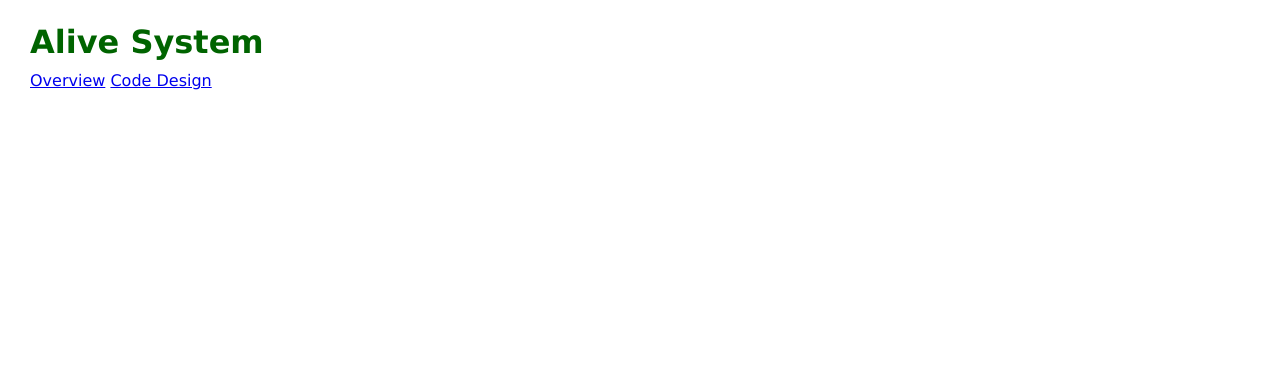
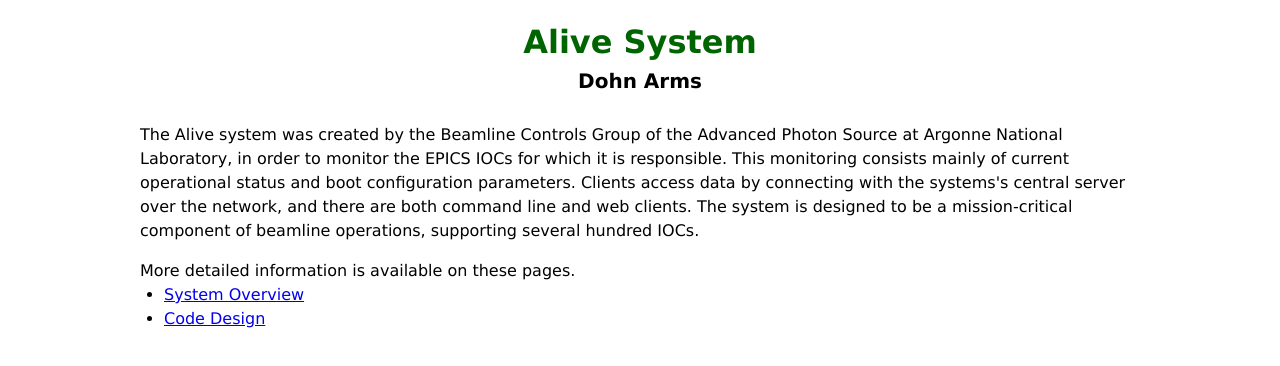
Before and after one commit to epics-alive-server/epics-alive-server.github.io, a plain HTML site: page index.html in a window 1280 px wide. Drawn offline with Linux system fonts and the light colour scheme.

Commit message:
updated index.html

```diff
--- a/index.html
+++ b/index.html
@@ -3,13 +3,35 @@
   <title>Alive System</title>
   <link rel="stylesheet" type="text/css" href="html-files/alive.css">
   <style>
+    p + ul { padding: 0 0 0 1.5em }
   </style>
 </head>
 <body>
+  <div class="container">
 
-  <h1>Alive System</h1>
+    <h1 class="main">Alive System</h1>
 
-  <a href="alive-overview.html">Overview</a>
-  <a href="alive-code.html">Code Design</a>
+    <div class="name">Dohn Arms</div>
 
+    <p>
+      The Alive system was created by the Beamline Controls
+      Group of the Advanced Photon Source at Argonne National
+      Laboratory, in order to monitor the EPICS IOCs for which it
+      is responsible.  This monitoring consists mainly of current
+      operational status and boot configuration parameters.
+      Clients access data by connecting with the systems's central
+      server over the network, and there are both command line and
+      web clients.  The system is designed to be a mission-critical
+      component of beamline operations, supporting several hundred
+      IOCs.
+    </p>
+
+    <p>More detailed information is available on these pages.
+    <ul>
+      <li><a href="alive-overview.html">System Overview</a></li>
+      <li><a href="alive-code.html">Code Design</a></li>
+    </ul>
+    </p>
+
+  </div>
 </body>
```
Also changed, not shown: alive-overview.html (+0 -12 lines).
